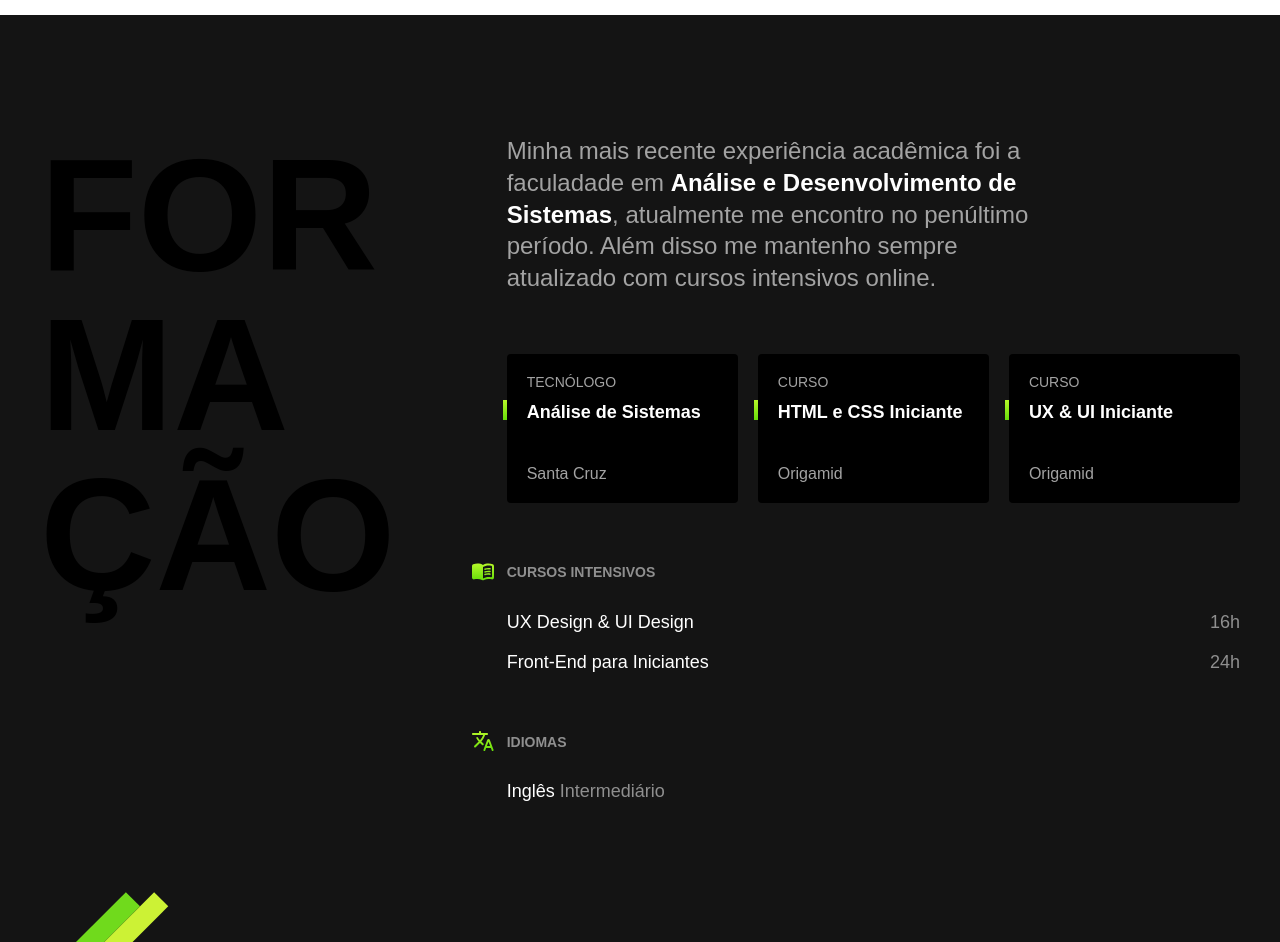
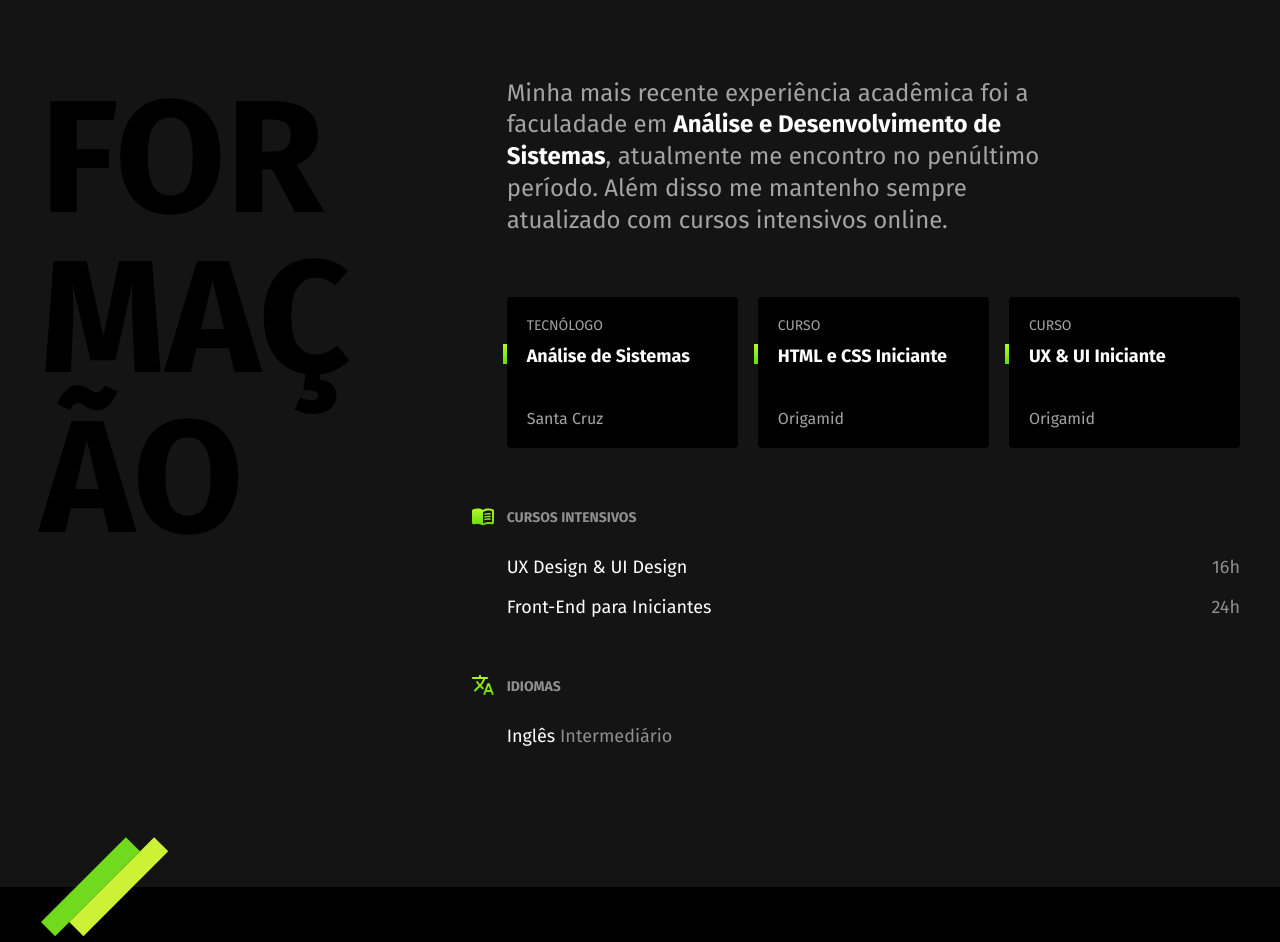
Before and after one commit to D4V1S4LES/D4V1S4LES.github.io, a plain HTML site: page index.html in a window 1280 px wide. Shown: the part 1342-2284 px from the top of the page. Drawn offline with Linux system fonts and the light colour scheme.

Commit message:
google fonts

```diff
--- a/index.html
+++ b/index.html
@@ -7,6 +7,10 @@
 	<meta name="description" content="Programador full Stack em formação.">
 	<link rel="icon" href="./img/favicon.svg" type="image/svg+xml">
 	<link rel="stylesheet" href="./css/style.min.css">
+
+	<link rel="preconnect" href="https://fonts.googleapis.com">
+	<link rel="preconnect" href="https://fonts.gstatic.com" crossorigin>
+	<link href="https://fonts.googleapis.com/css2?family=Fira+Sans:wght@100;400;700&display=swap" rel="stylesheet">
 	<title>Portifólio Davi</title>
 </head>
 
```
